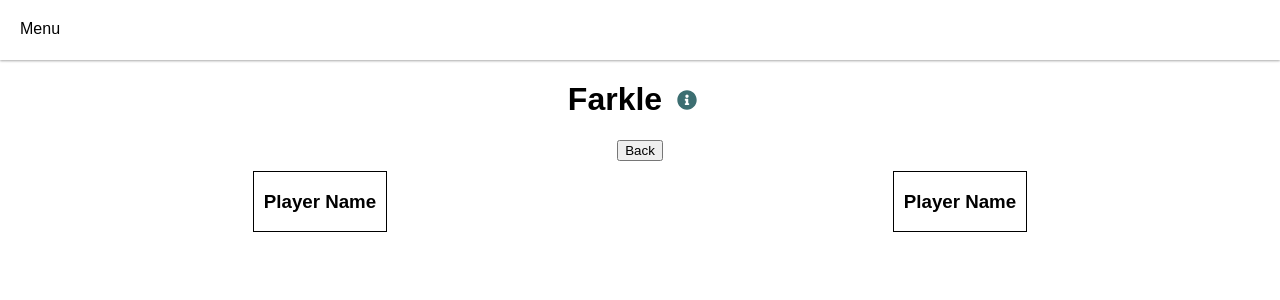
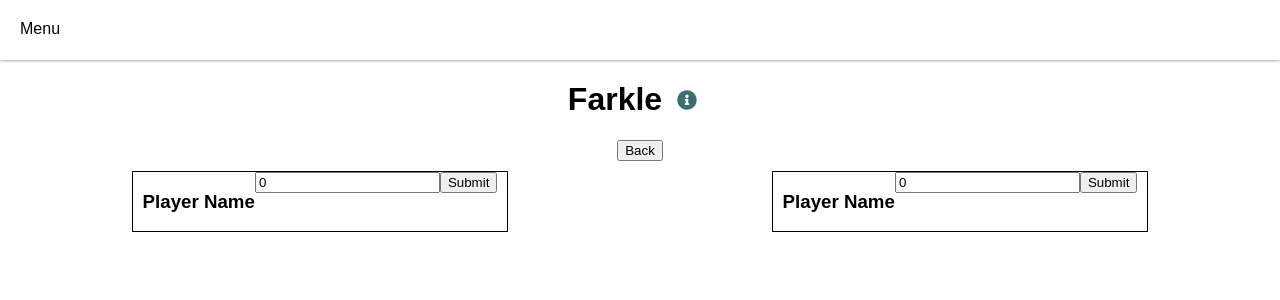
Before and after one commit to phillipsdev/score-keeper, a React (Create React App) app in the folder client/: page /farkle in a window 1280 px wide. Both pictures are taken after a click on the button "Go!". Shown: the top 300 px of the page. Built offline with nearby package versions, Linux system fonts and the light colour scheme.

Commit message:
score will update in console however it inputs in both cards, no styles

```diff
--- a/client/src/components/PlayerCard.js
+++ b/client/src/components/PlayerCard.js
@@ -1,10 +1,23 @@
-import React, { Component } from "react";
+import React, { Component } from 'react';
 
 class PlayerCard extends Component {
+  handleSubmit = event => {
+    event.preventDefault();
+    this.props.calculateScore(this.props.roll);
+  };
   render() {
     return (
       <div className="player_cards">
         <h3>Player Name</h3>
+        <form>
+          <input
+            type="text"
+            name="roll"
+            value={this.props.roll}
+            onChange={this.props.handleChange}
+          />
+          <button onClick={this.handleSubmit}>Submit</button>
+        </form>
       </div>
     );
   }
--- a/client/src/components/farkle/Farkle.js
+++ b/client/src/components/farkle/Farkle.js
@@ -1,14 +1,16 @@
-import React, { Component } from "react";
-import Modal from "../Modal";
+import React, { Component } from 'react';
+import Modal from '../Modal';
 
-import { FontAwesomeIcon } from "@fortawesome/react-fontawesome";
-import PlayerCard from "../PlayerCard";
+import { FontAwesomeIcon } from '@fortawesome/react-fontawesome';
+import PlayerCard from '../PlayerCard';
 
 class Farkle extends Component {
   state = {
     modal: false,
     cards: false,
-    value: "2"
+    value: '2',
+    roll: '0',
+    previousScore: '0'
   };
 
   toggleModal = () => {
@@ -26,16 +28,30 @@ class Farkle extends Component {
 
   handleChange = event => {
     event.preventDefault();
-    this.setState({ value: event.target.value });
+    this.setState({ [event.target.name]: event.target.value });
   };
 
   showPlayerCards = () => {
     let value = parseInt(this.state.value);
     let rows = [];
     for (let i = 0; i < value; i++) {
-      rows.push(<PlayerCard key={i} />);
+      rows.push(
+        <PlayerCard
+          key={i}
+          handleChange={this.handleChange}
+          roll={this.state.roll}
+          calculateScore={this.calculateScore}
+        />
+      );
     }
     return rows;
+  };
+
+  calculateScore = roll => {
+    const newScore = parseInt(this.state.previousScore) + parseInt(roll);
+    console.log('new score', newScore);
+    this.setState({ previousScore: newScore });
+    return newScore;
   };
 
   render() {
@@ -58,7 +74,11 @@ class Farkle extends Component {
           <div className="player_count_form">
             <h3>How many players?</h3>
             <form>
-              <select value={this.state.value} onChange={this.handleChange}>
+              <select
+                name="value"
+                value={this.state.value}
+                onChange={this.handleChange}
+              >
                 <option value="2">2</option>
                 <option value="3">3</option>
                 <option value="4">4</option>
```
